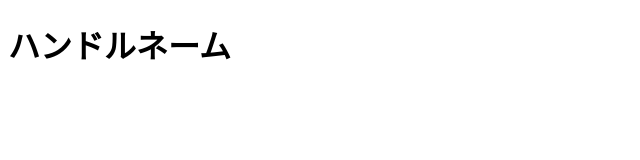
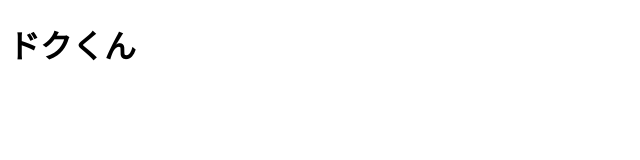
Before and after one commit to dokukunn/dokukunn.github.io, a plain HTML site: page index.html in a window 1280 px wide. Shown: the whole page, without its empty margins (0-640 px from the left). Drawn offline with Linux system fonts and the light colour scheme.

Commit message:
HTMLのひな型作成　修正

```diff
--- a/index.html
+++ b/index.html
@@ -6,6 +6,6 @@
     <title>ドクくんのポートフォリオ</title>
   </head>
   <body>
-    <h1>ハンドルネーム</h1>
+    <h1>ドクくん</h1>
   </body>
 </html>
```
